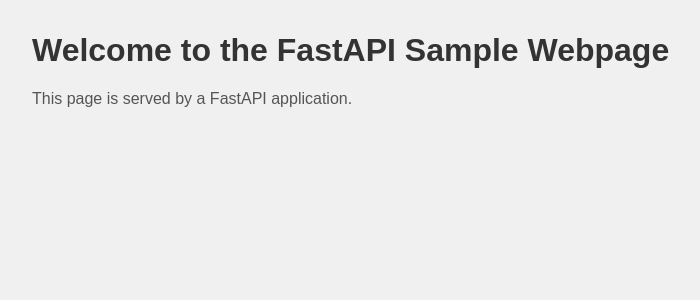
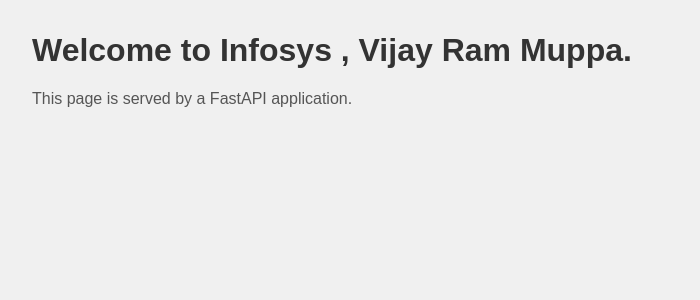
Before and after one commit to rammuppa1997/python-fastapi-sample-webpage, a FastAPI app: page / in a window 1280 px wide. Shown: the top 300 px of the page, without its empty margins (0-700 px from the left). Run offline with FastAPI, Linux system fonts and the light colour scheme.

Commit message:
Updated the HTML Page

```diff
--- a/templates/index.html
+++ b/templates/index.html
@@ -6,7 +6,7 @@
     <link rel="stylesheet" href="/static/style.css">
 </head>
 <body>
-    <h1>Welcome to the FastAPI Sample Webpage</h1>
+    <h1>Welcome to Infosys , Vijay Ram Muppa.</h1>
     <p>This page is served by a FastAPI application.</p>
 </body>
 </html>
```
